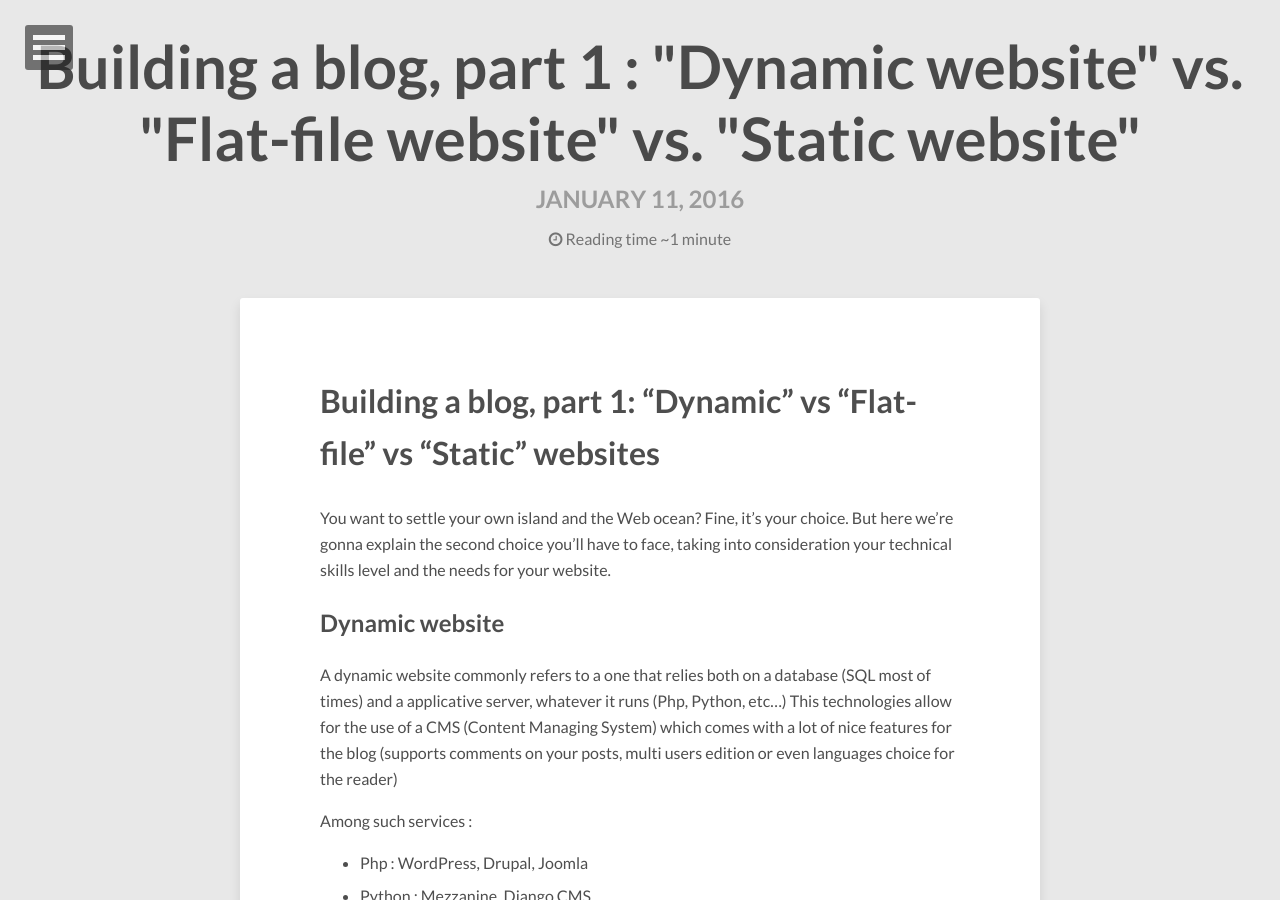
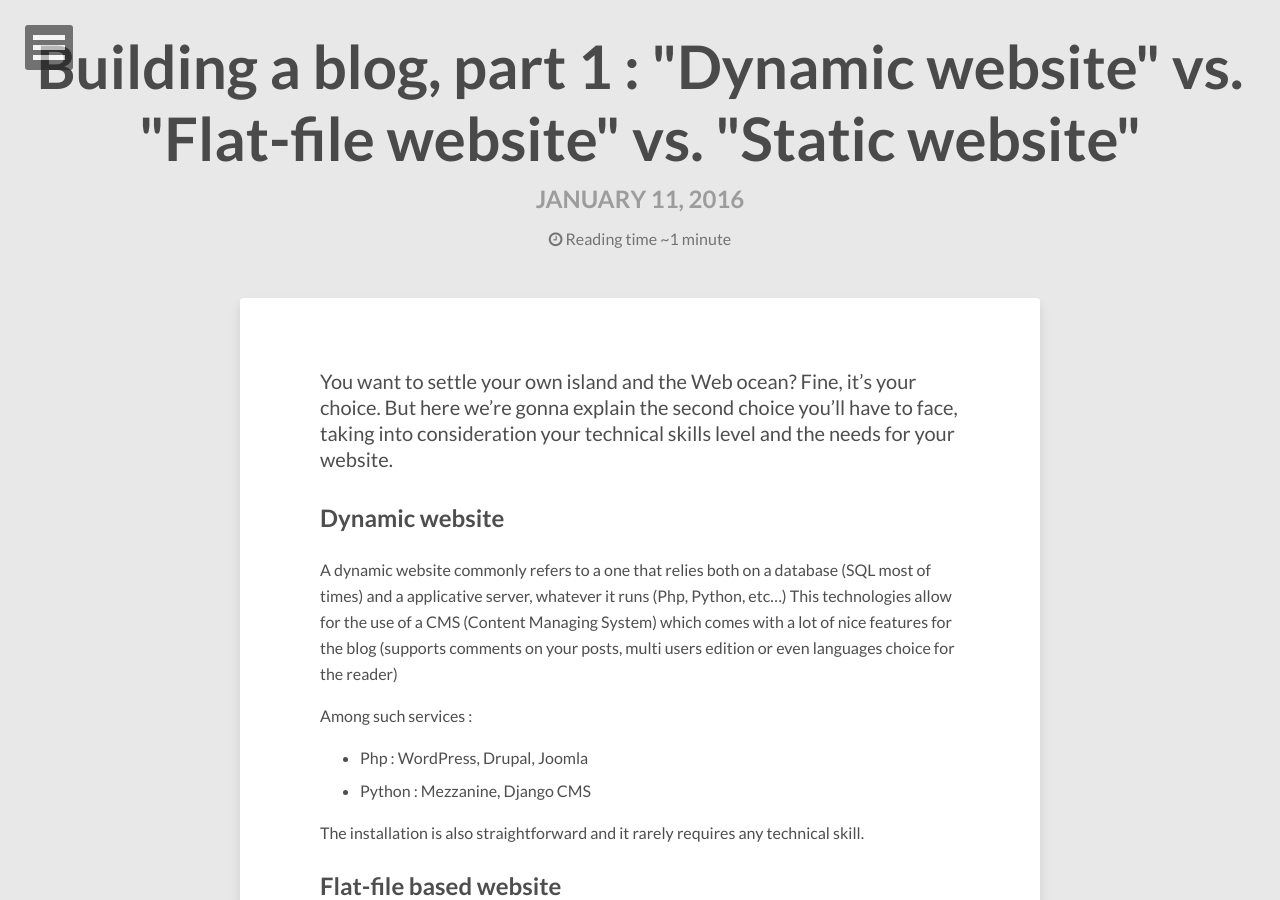
Before and after one commit to JeanLescut/jeanlescut.github.io, a Jekyll site: the page built from _posts/2016-01-06-building-blog-1.markdown, in a window 1280 px wide and 900 px high. Built offline with Jekyll 4.4.1, drawn with Linux system fonts in a browser that asks for light colours; nearby versions of some CDN libraries; comment, search, counter and statistics services are not loaded.

Commit message:
Update 2016-01-06-building-blog-1.markdown

```diff
--- a/_posts/2016-01-06-building-blog-1.markdown
+++ b/_posts/2016-01-06-building-blog-1.markdown
@@ -3,8 +3,6 @@
 title:  'Building a blog, part 1 : "Dynamic website" vs. "Flat-file website" vs. "Static website"'
 date:   2016-01-11 11:43:42 +0100
 ---
-
-# Building a blog, part 1: "Dynamic" vs "Flat-file" vs "Static" websites
 
 You want to settle your own island and the Web ocean? Fine, it's your choice. But here we're gonna explain the second choice you'll have to face, taking into consideration your technical skills level and the needs for your website.
 
```
